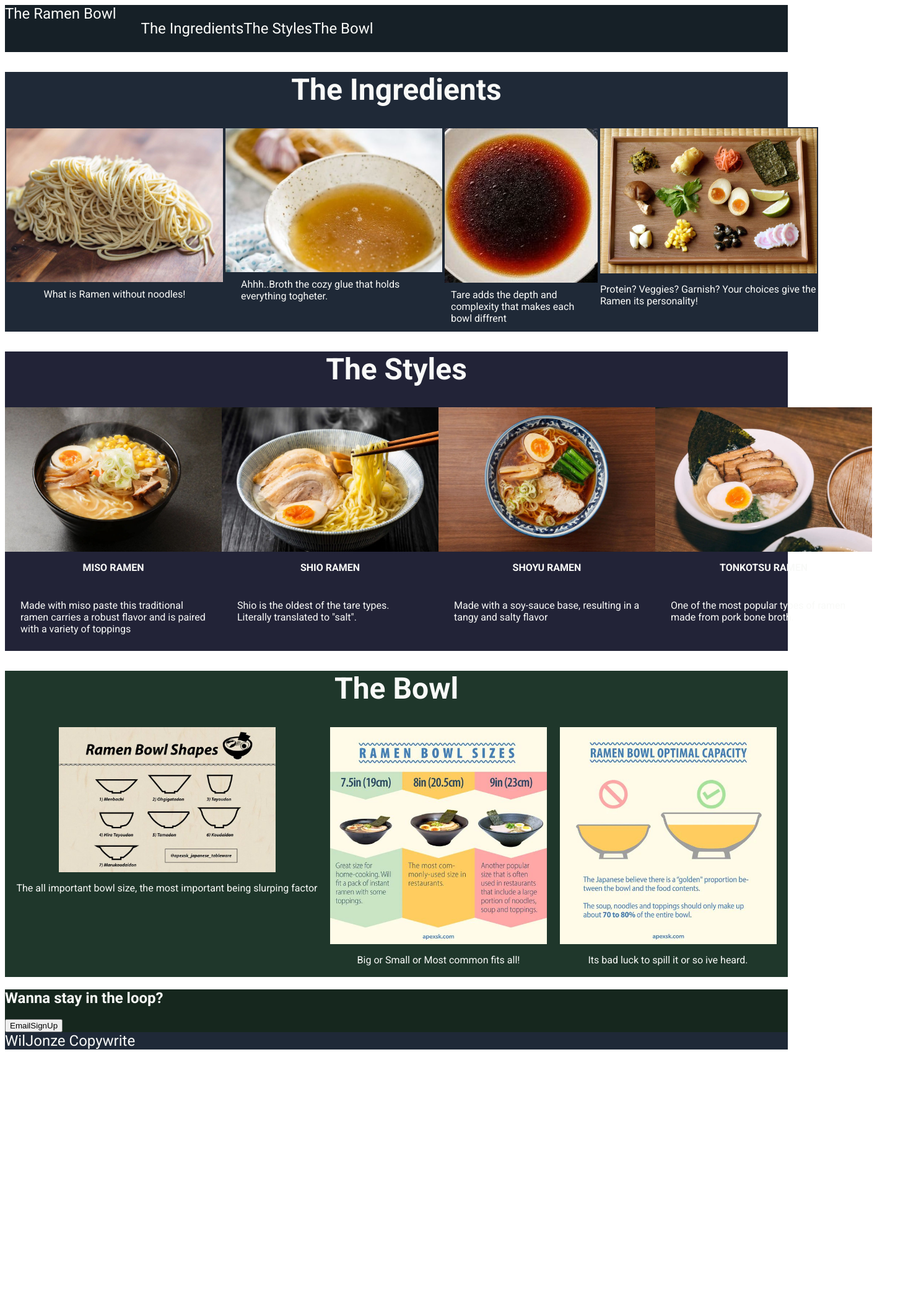
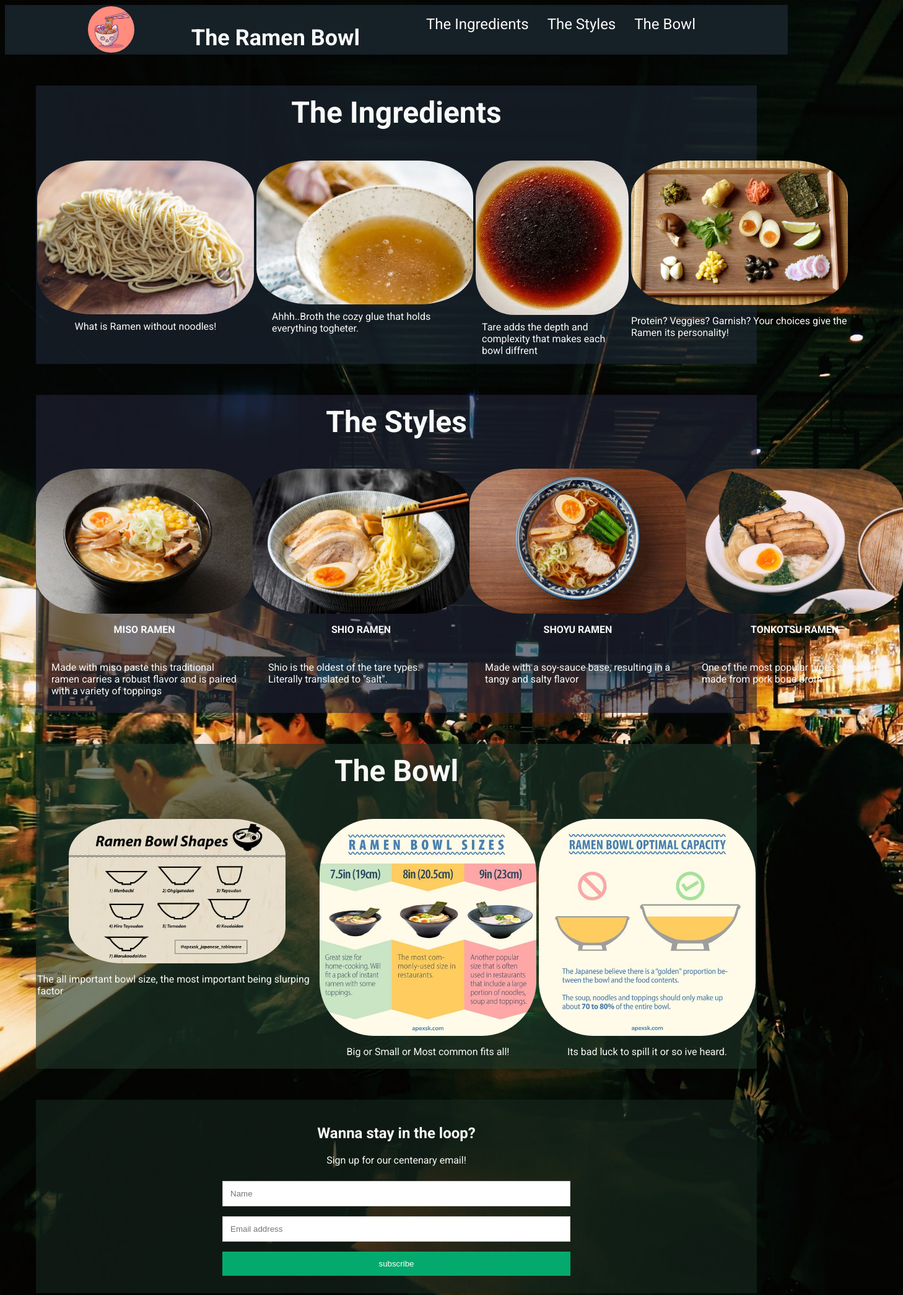
Before and after one commit to WilJonze/Ramen-Bowl-Landing-Page, a plain HTML site: page index.html in a window 1280 px wide. Shown: the top 2089 px of the page at 62% size, 1458 px wide, since content can reach past the window. Before the commit the page ends 1701 px from the top, so only its background shows below. Drawn offline with Linux system fonts and the light colour scheme.

Commit message:
continued styling and added logo

```diff
--- a/css/style.css
+++ b/css/style.css
@@ -2,62 +2,92 @@
 
 body{
     font-family: Roboto, Arial, Helvetica, sans-serif;
+    background-image: url(../img/ramenrestraunt.jpg) ;
+    background-size: cover;
+
 }
 
-.header {
+header {
     background-color: #162027;
     color: #f9faf8;
     font-size: 24px;
     display: flex;
+    margin-top: 0px;
+
 }
 
 img {
     max-width: 350px;
     height: auto;
+    border-radius: 25%
 }
 
-.navbar-container{
-    color:#f9faf8;
+nav {
+    height: 60px;
+    width: 1000px;
+    margin: 0 auto 20px;
+}
+
+nav>ul {
+    list-style-type: none;
+    margin: 0px;
+    padding: 2px;
+    overflow: hidden;
+}
+
+nav>ul>li {
+   padding: 15px;
+}
+
+.navbar {
     display: flex;
-    justify-content: flex-end;
-    align-content: flex-end;
+    align-content: center;
+    justify-content: center;
+}
 
 
-}
-
-.navbar{
-
-    list-style-type: none;
-    text-decoration: none;
-    display: flex;
-    justify-content: flex-end;
-    align-content: flex-end;
-}
 
 .link{
     color: #f9faf8;
     text-decoration: none;
 }
 
-.ingredient-container{
-    background-color: #1f2937;
-    color: #f9faf8;
+.link:hover {
+    color: black;
+}
+
+.ramenlogo {
+    border-radius: 50%;
+    max-width: 75px;
+    max-height: 75px;
+    margin-right: auto;
 
 }
+
+.ramenheader {
+    margin-right: auto;
+}
+
+.ingredient-container{
+    background-color: rgb(31,41,55,0.6);
+    color: #f9faf8;
+    margin: 50px;
+}
+
 
 .ingredient-head{
     font-size: 48px;
     text-align: center;
+    padding: 15px;
 }
 
 .ingredient-column,
 .ingredient-img {
-    background-color: #1f2937;
     display:flex;
 }
 
 .ingredient-column {
-    justify-content: space-evenly;
+    justify-content: space-around;
 }
 
 .ingredient-img{
@@ -77,13 +107,15 @@ img {
 
 .style-container{
     color:#f9faf8;
-    background-color: #222337;
+    background-color: rgb(34, 35, 55, 0.6);
+    margin: 50px;
 }
 
 .style-head{
     color: #f9faf8;
     font-size: 48px;
     text-align: center;
+    padding: 15px;
 }
 
 .style-column,
@@ -108,13 +140,15 @@ img {
 
 .bowl-container{
     color: #f9faf8;
-    background-color: #1f372b;
+    background-color: rgb(31, 55, 43,0.6);
+    margin: 50px;
 }
 
 .bowl-head{
     color: #f9faf8;
     font-size: 48px;
     text-align: center;
+    padding: 15px;
 }
 
 .bowl-column,
@@ -133,12 +167,37 @@ img {
 }
 
 .email-container{
-    background-color: #16271e;
+    background-color: rgb(22, 39, 30,0.6);
     color: #f9faf8;
+    text-align:center;
+    padding: 20px;
+    margin: 50px;
 }
 
+input[type=text], input[type=button] {
+    width: 50%;
+    padding: 12px;
+    margin: 8px 0;
+    display: inline-block;
+    border: 1px solid #ccc;
+    box-sizing: border-box;
+}
+
+input[type=button] {
+    background-color: #04aa6d;
+    color: white;
+    border: none;
+}
+
+input[type=button] :hover {
+    opacity: 0.8;
+}
+
+
+
 footer {
-    background-color: #1f2937;
-    color: #f9faf8;
-    font-size: 24px;
+    background-color: rgb(31, 41, 55,0.6);
+    color: grey;
+    font-size: 16px;
+    text-align: center;
 }
--- a/index.html
+++ b/index.html
@@ -9,10 +9,12 @@
 </head>
 <body>
 
-    <header class="header">
-        The Ramen Bowl
+    <header class="mainheader">
+
         <nav class="navbar-container">
             <ul class="navbar">
+                <img src="./img/ramenlogo2.jpg" class="ramenlogo" alt="skull ramen bowl">
+                <h1 class="ramenheader"> The Ramen Bowl </h1>
                 <li> <a href="#" class="link">The Ingredients</a></li>
                 <li> <a href="#" class="link">The Styles</a></li>
                 <li> <a href="#" class="link">The Bowl</a></li>
@@ -102,8 +104,21 @@
      </div>
 
    <div class="email-container">
-    <h2>Wanna stay in the loop?</h2>
-    <button>EmailSignUp</button>
+
+    <div class="emailhead">
+     <h2>Wanna stay in the loop?</h2>
+        <p>Sign up for our centenary email! </p>
+    </div>
+
+    <div>
+        <input type="text" placeholder="Name" name="name" required>
+        <input type="text" placeholder="Email address" name="mail" required>
+    </div>
+
+    <div class="emailsignup">
+        <input type="button" value="subscribe">
+    </div>
+
    </div>
 
    <footer>WilJonze Copywrite</footer>
```
Also changed, not shown: img/ramenlogo2.jpg (added).
